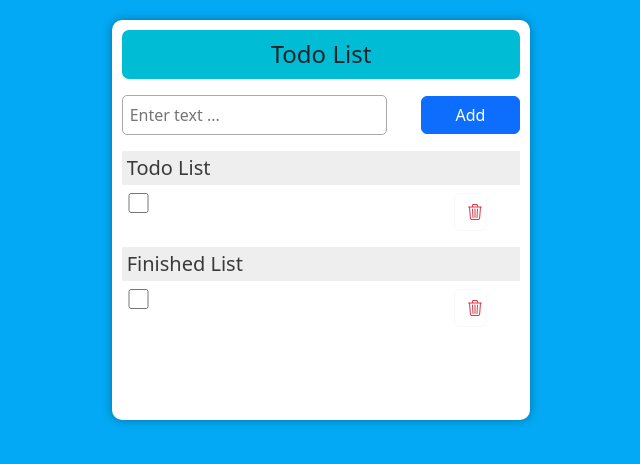
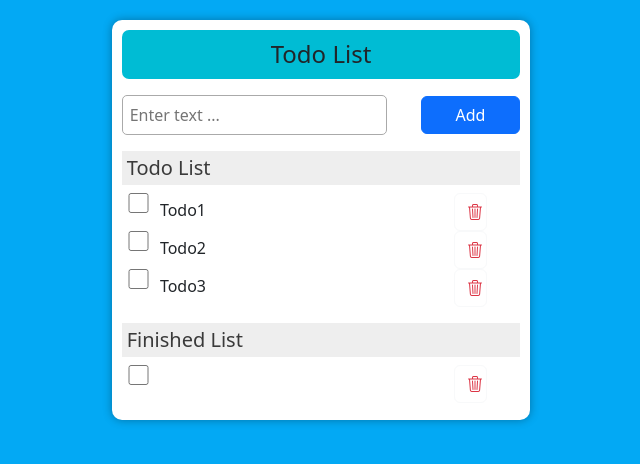
Before and after one commit to moonspark78/AngularTodo, an Angular app: page / in a window 1280 px wide. Shown: the top 464 px of the page, without its empty margins (319-959 px from the left). Built offline with nearby package versions, Linux system fonts and the light colour scheme.

Commit message:
work in progress :rocket:

```diff
--- a/src/app/app.module.ts
+++ b/src/app/app.module.ts
@@ -4,6 +4,7 @@ import { BrowserModule } from '@angular/platform-browser';
 import { AppComponent } from './app.component';
 import { NgbModule } from '@ng-bootstrap/ng-bootstrap';
 import { TodoComponent } from './todo/todo.component';
+import { FormsModule } from '@angular/forms';
 
 @NgModule({
   declarations: [
@@ -12,7 +13,8 @@ import { TodoComponent } from './todo/todo.component';
   ],
   imports: [
     BrowserModule,
-    NgbModule
+    NgbModule,
+    FormsModule
   ],
   providers: [],
   bootstrap: [AppComponent]
--- /dev/null
+++ b/src/app/class/todo.ts
@@ -0,0 +1,4 @@
+export class Todo{
+    content!: String;
+    value!: Boolean;
+}
--- a/src/app/todo/todo.component.html
+++ b/src/app/todo/todo.component.html
@@ -3,7 +3,7 @@
         <div class="col-4 todo-block">
             <h4 class="text-center mb-3 todo-header">Todo List</h4>
             <div class="col-12 d-flex align-items-center justify-content-between">
-                <input type="text" class="col-8 todo-input" placeholder="Enter text ..." type="text" name="text">
+                <input type="text" class="col-8 todo-input" placeholder="Enter text ..." type="text" name="text" [(ngModel)]="todoValue">
                 <button type="submit" class="col-3 btn btn-primary"   >Add</button>
             </div>
 
@@ -11,15 +11,15 @@
 
             <div class="todo-list mt-3">
                 <h5>Todo List</h5>
-                <div class="col-12 d-flex todo-single align-center">
-                    <input type="checkbox" class="col-1 todo-checkbox">
-                    <p class="col-9"></p>
+                <div class="col-12 d-flex todo-single align-center" *ngFor="let todo of todoList; let i=index;">
+                    <input type="checkbox" class="col-1 todo-checkbox" [(ngModel)]="todo.value" (ngModelChange)="changeTodo()">
+                    <p class="col-9">{{todo.content}}</p>
                     <button type="button" class="btn btn-outline-light text-danger col-1 del-btn">
                         <i class="bi bi-trash3"></i>
                     </button>
                 </div>
             </div>
-
+            <!-- Finished List -->
             <div class="todo-list mt-3">
                 <h5>Finished List</h5>
                 <div class="col-12 d-flex todo-single align-center">
--- a/src/app/todo/todo.component.ts
+++ b/src/app/todo/todo.component.ts
@@ -1,4 +1,5 @@
 import { Component } from '@angular/core';
+import {Todo} from "../class/todo"
 
 @Component({
   selector: 'app-todo',
@@ -6,5 +7,25 @@ import { Component } from '@angular/core';
   styleUrls: ['./todo.component.css']
 })
 export class TodoComponent {
+  todoValue: String = '';
 
+  todoList: Todo[] = [
+    {
+      content: "Todo1",
+      value: false
+    },
+    {
+      content: "Todo2",
+      value: false
+    },
+    {
+      content: "Todo3",
+      value: false
+    },
+  ];
+  constructor(){}
+
+  changeTodo(){
+
+  }
 }
```
